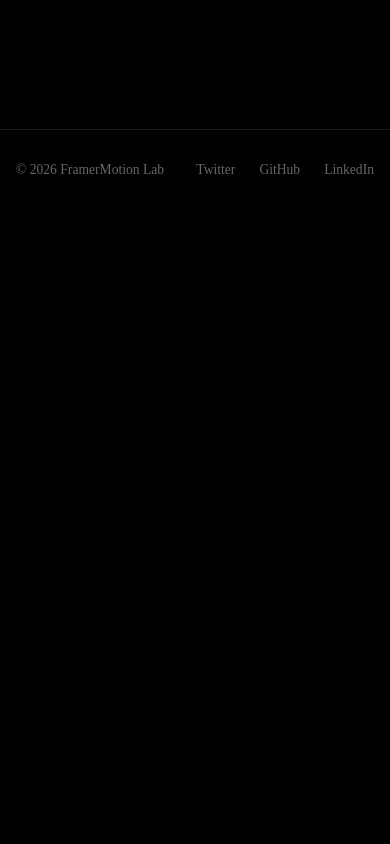
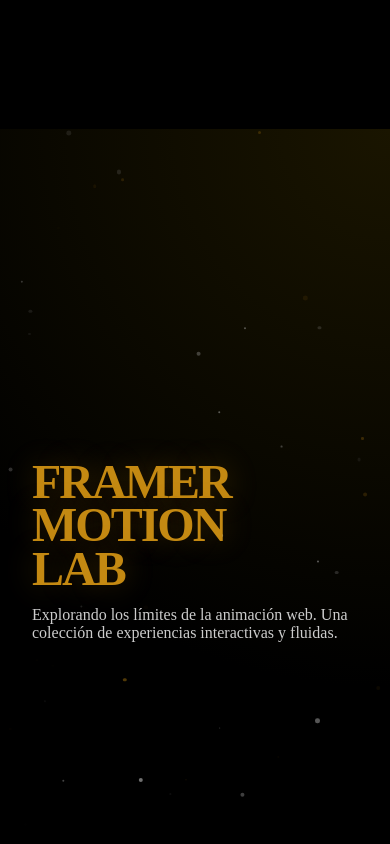
Before and after one commit to EsneiderCdD/framermotionlab, a React (Vite) app: page / in a window 390 px wide. Shown: the part 1620-2464 px from the top of the page. Before the commit the page ends 1830 px from the top, so only its background shows below. Built offline with nearby package versions, Linux system fonts and the light colour scheme.

Commit message:
feature(FloatingParticles): create section

```diff
--- /dev/null
+++ b/src/components/FloatingParticles/FloatingParticles.jsx
@@ -0,0 +1,51 @@
+import { motion } from 'framer-motion';
+import { useParticles } from './hook/useParticles';
+import styles from './styles/FloatingParticles.module.css';
+
+const FloatingParticles = () => {
+    const { particles } = useParticles();
+
+    return (
+        <div className={styles.container}>
+            <div className={styles.contentWrapper}>
+                <h1 className={styles.textTitle}>
+                    FRAMER<br />
+                    MOTION<br />
+                    LAB
+                </h1>
+                <p className={styles.textSubtitle}>
+                    Explorando los límites de la animación web.
+                    Una colección de experiencias interactivas y fluidas.
+                </p>
+            </div>
+
+            {particles.map((p) => (
+                <motion.div
+                    key={p.id}
+                    className={styles.particle}
+                    style={{
+                        width: p.size,
+                        height: p.size,
+                        top: `${p.yStart}%`,
+                        left: `${p.xStart}%`,
+                        // Alternamos entre dorado y blanco aleatoriamente para dar profundidad
+                        backgroundColor: Math.random() > 0.5 ? '#c48912' : '#ffffff',
+                    }}
+                    animate={{
+                        y: [0, -100, 0],
+                        x: [0, Math.random() * 50 - 25, 0],
+                        opacity: [p.opacity, 0, p.opacity],
+                    }}
+                    transition={{
+                        duration: p.duration,
+                        repeat: Infinity,
+                        ease: "easeInOut",
+                        delay: p.delay
+                    }}
+                />
+            ))}
+        </div>
+    );
+};
+
+export default FloatingParticles;
--- /dev/null
+++ b/src/components/FloatingParticles/hook/useParticles.js
@@ -0,0 +1,20 @@
+import { useMemo } from 'react';
+
+const NUM_PARTICLES = 50;
+
+export const useParticles = () => {
+    // Generate static random data once to avoid re-renders changing positions
+    const particles = useMemo(() => {
+        return Array.from({ length: NUM_PARTICLES }).map((_, i) => ({
+            id: i,
+            size: Math.random() * 4 + 1, // 1px to 5px
+            xStart: Math.random() * 100, // 0% to 100%
+            yStart: Math.random() * 100, // 0% to 100%
+            duration: Math.random() * 10 + 10, // 10s to 20s (slow drift)
+            delay: Math.random() * -20, // Negative delay for instant start
+            opacity: Math.random() * 0.5 + 0.1, // 0.1 to 0.6
+        }));
+    }, []);
+
+    return { particles };
+};
--- /dev/null
+++ b/src/components/FloatingParticles/styles/FloatingParticles.module.css
@@ -0,0 +1,61 @@
+.container {
+    width: 100vw;
+    margin-left: calc(-50vw + 50%);
+    min-height: 100vh;
+
+    /* Branding: Fondo oscuro con toque sutil dorado */
+    background: radial-gradient(circle at top right, #1a1500 0%, #000000 60%);
+    position: relative;
+    display: flex;
+    /* justify-content: center;  <-- Quitamos el centrado horizontal forzado */
+    align-items: center;
+    overflow: hidden;
+    /* Esto corta las partículas que se salen, evitando scroll */
+}
+
+.particle {
+    position: absolute;
+    border-radius: 50%;
+    /* background: white; <-- Eliminamos para controlar color vía JS o aquí */
+    pointer-events: none;
+}
+
+.contentWrapper {
+    width: 100%;
+    max-width: 1000px;
+    /* Alineado con el resto de la web */
+    margin: 0 auto;
+    padding: 0 2rem;
+    z-index: 10;
+    pointer-events: none;
+    /* Dejamos que el mouse pase a través */
+}
+
+.textTitle {
+    color: var(--primary-color);
+    font-size: 5rem;
+    font-weight: 800;
+    line-height: 0.9;
+    letter-spacing: -2px;
+    margin-bottom: 1rem;
+    text-shadow: 0 0 30px rgba(196, 137, 18, 0.3);
+}
+
+.textSubtitle {
+    color: #fff;
+    font-size: 1.5rem;
+    font-weight: 300;
+    opacity: 0.8;
+    max-width: 600px;
+}
+
+/* Responsividad */
+@media (max-width: 768px) {
+    .textTitle {
+        font-size: 3rem;
+    }
+
+    .textSubtitle {
+        font-size: 1rem;
+    }
+}
--- a/src/pages/Home.jsx
+++ b/src/pages/Home.jsx
@@ -1,5 +1,6 @@
 import MouseParallax from '../components/Hero/MouseParallax';
 import TorchEffect from '../components/TorchEffect/TorchEffect';
+import FloatingParticles from '../components/FloatingParticles/FloatingParticles';
 
 function Home() {
 
@@ -7,6 +8,7 @@
     <>
       <MouseParallax />
       <TorchEffect />
+      <FloatingParticles />
     </>
   )
 }
```
